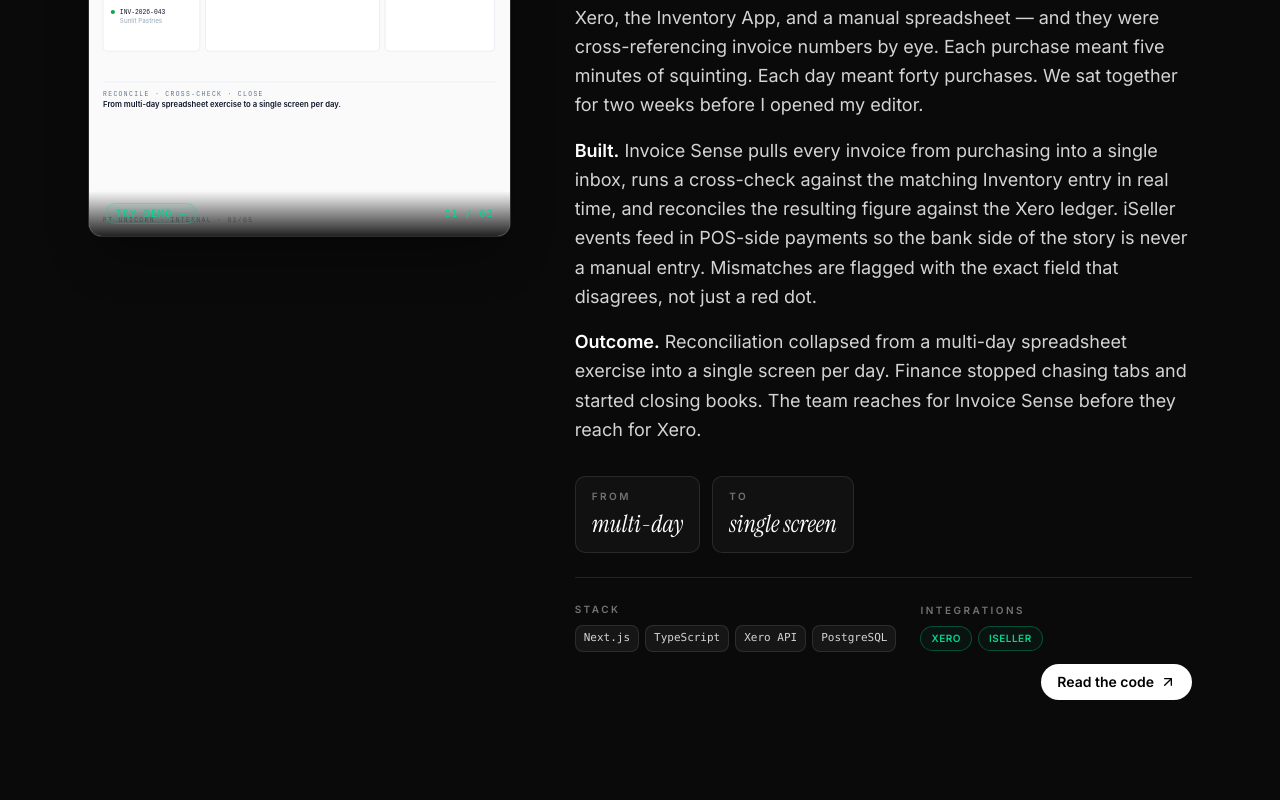
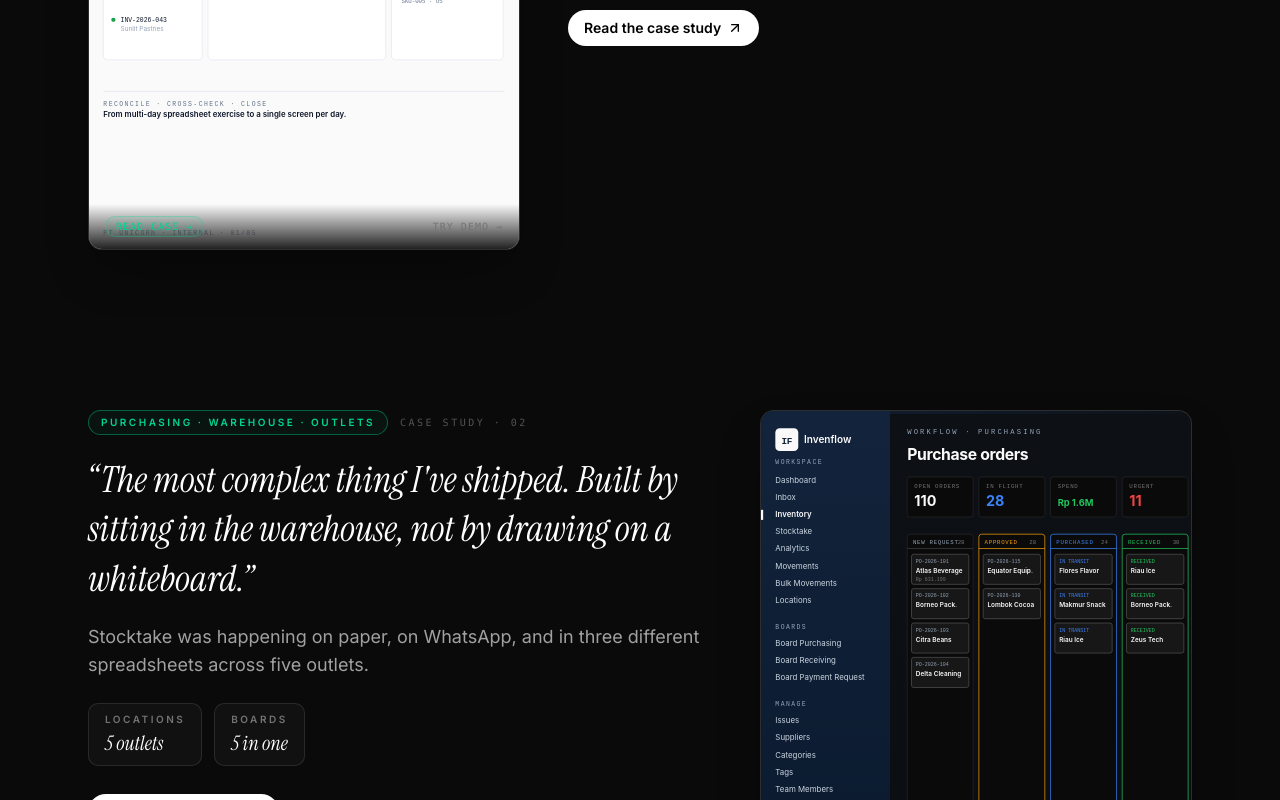
Before and after one commit to daws11/abdurrahmanfirdaus.com, a React (Vite) app: page / in a window 1280 px wide. Shown: the part 4720-5520 px from the top of the page. Built offline with nearby package versions, Linux system fonts and the light colour scheme.

Commit message:
refactor(home): Work section renders 5 ringkas cards from projectStories

```diff
--- a/src/components/sections/work.tsx
+++ b/src/components/sections/work.tsx
@@ -1,7 +1,6 @@
 import { motion } from "framer-motion";
-import { ArrowUpRight } from "lucide-react";
-import { caseStudies, sectionCopy } from "@/data/portfolio";
-import { cn } from "@/lib/utils";
+import { sectionCopy, projectStories } from "@/data/portfolio";
+import { CaseStudyCard } from "@/components/sections/CaseStudyCard";
 
 export function Work() {
   return (
@@ -10,7 +9,6 @@
       className="scroll-mt-20 border-t border-white/10 bg-neutral-950 py-20 text-white md:py-28"
     >
       <div className="mx-auto max-w-6xl px-6">
-        {/* Section heading */}
         <motion.div
           initial={{ opacity: 0, y: 16 }}
           whileInView={{ opacity: 1, y: 0 }}
@@ -19,7 +17,7 @@
           className="mb-20 flex flex-col gap-3"
         >
           <span className="text-xs font-semibold uppercase tracking-[0.3em] text-emerald-400">
-            Case studies · 03 / 05
+            Case studies · 05 / 05 — inside the work.
           </span>
           <h2 className="max-w-3xl font-serif text-4xl italic leading-tight md:text-5xl lg:text-6xl">
             {sectionCopy.work.heading}
@@ -32,198 +30,11 @@
         </motion.div>
 
         <div className="space-y-28 md:space-y-40">
-          {caseStudies.map((study, index) => (
-            <CaseStudyArticle key={study.id} study={study} index={index} />
+          {projectStories.map((story, index) => (
+            <CaseStudyCard key={story.id} story={story} index={index} />
           ))}
         </div>
       </div>
     </section>
   );
 }
-
-function CaseStudyArticle({
-  study,
-  index,
-}: {
-  study: (typeof caseStudies)[number];
-  index: number;
-}) {
-  // Alternate which side the hero visual sits on for visual rhythm.
-  const reverse = index % 2 === 1;
-
-  return (
-    <motion.article
-      initial={{ opacity: 0, y: 40 }}
-      whileInView={{ opacity: 1, y: 0 }}
-      viewport={{ once: true, margin: "-80px" }}
-      transition={{ duration: 0.8, ease: [0.22, 1, 0.36, 1] }}
-      className="grid grid-cols-1 gap-12 md:grid-cols-12 md:gap-16"
-    >
-      {/* Visual */}
-      <div
-        className={cn(
-          "md:col-span-5",
-          reverse && "md:order-2"
-        )}
-      >
-        <div className="relative overflow-hidden rounded-xl border border-white/10 bg-neutral-900 shadow-2xl shadow-black/40">
-          <img
-            src={study.heroSrc}
-            alt={`${study.id} placeholder`}
-            className="block aspect-[3/4] w-full object-cover"
-          />
-          {/* Placeholder label — links to live UI prototype. */}
-          <div className="absolute bottom-0 left-0 right-0 flex items-center justify-between bg-gradient-to-t from-neutral-950/90 to-transparent px-4 py-3 text-[10px] font-mono uppercase tracking-widest text-neutral-500">
-            <a
-              href={`#/demos/${study.id === "invoice" ? "invoice-sense" : study.id}`}
-              className="inline-flex items-center gap-1.5 rounded-full border border-emerald-400/30 bg-emerald-400/5 px-2.5 py-0.5 text-emerald-400 transition-colors hover:bg-emerald-400/10"
-            >
-              Try demo →
-            </a>
-            <span className="text-emerald-400">
-              {String(index + 1).padStart(2, "0")} / 03
-            </span>
-          </div>
-        </div>
-      </div>
-
-      {/* Story column */}
-      <div
-        className={cn(
-          "md:col-span-7 flex flex-col gap-6",
-          reverse && "md:order-1"
-        )}
-      >
-        {/* Meta + division tag */}
-        <div className="flex flex-col gap-3">
-          <div className="flex items-center gap-3">
-            <span className="rounded-full border border-emerald-400/40 bg-emerald-400/5 px-3 py-1 text-[10px] font-semibold uppercase tracking-[0.25em] text-emerald-400">
-              {study.division}
-            </span>
-            <span className="text-[10px] font-mono uppercase tracking-[0.25em] text-neutral-600">
-              Case study · {String(index + 1).padStart(2, "0")}
-            </span>
-          </div>
-
-          {/* Kicker — the scene-setter */}
-          <p className="max-w-2xl font-serif text-2xl italic leading-snug text-white md:text-3xl lg:text-4xl">
-            &ldquo;{study.kicker}&rdquo;
-          </p>
-        </div>
-
-        {/* FDE callout — what I did as FDE here */}
-        <blockquote className="relative border-l-2 border-emerald-400/60 pl-5">
-          <p className="text-base italic leading-relaxed text-neutral-300 md:text-lg">
-            {study.fdeCallout}
-          </p>
-          <p className="mt-3 text-[10px] font-semibold uppercase tracking-[0.25em] text-emerald-400">
-            FDE moment
-          </p>
-        </blockquote>
-
-        {/* Narrative — prose with bold sub-labels */}
-        <div className="space-y-4 text-base leading-relaxed text-neutral-300 md:text-lg">
-          {study.story.split("\n\n").map((paragraph, i) => (
-            <p key={i} className="whitespace-pre-line">
-              {renderInlineBold(paragraph)}
-            </p>
-          ))}
-        </div>
-
-        {/* Impact chips — the headlines */}
-        {study.impact.length > 0 && (
-          <div className="flex flex-wrap gap-3 pt-2">
-            {study.impact.map((m) => (
-              <div
-                key={m.label}
-                className="rounded-lg border border-white/10 bg-white/[0.03] px-4 py-3"
-              >
-                <p className="text-[10px] font-semibold uppercase tracking-[0.25em] text-neutral-500">
-                  {m.label}
-                </p>
-                <p className="mt-1 font-serif text-xl italic text-white md:text-2xl">
-                  {m.value}
-                </p>
-              </div>
-            ))}
-          </div>
-        )}
-
-        {/* Stack + integrations */}
-        <div className="flex flex-wrap items-center gap-x-6 gap-y-3 border-t border-white/10 pt-6">
-          <StackColumn label="Stack" items={study.stack} variant="mono" />
-          <StackColumn
-            label="Integrations"
-            items={study.integrations}
-            variant="pill"
-          />
-          <a
-            href={study.projectHref}
-            target="_blank"
-            rel="noreferrer"
-            className="group ml-auto inline-flex items-center gap-1.5 rounded-full bg-white px-4 py-2 text-sm font-semibold text-black transition-transform hover:scale-105 active:scale-95"
-          >
-            Read the code
-            <ArrowUpRight className="size-4 transition-transform group-hover:-translate-y-0.5 group-hover:translate-x-0.5" />
-          </a>
-        </div>
-      </div>
-    </motion.article>
-  );
-}
-
-function StackColumn({
-  label,
-  items,
-  variant,
-}: {
-  label: string;
-  items: string[];
-  variant: "mono" | "pill";
-}) {
-  return (
-    <div className="flex flex-col gap-2">
-      <p className="text-[10px] font-semibold uppercase tracking-[0.25em] text-neutral-500">
-        {label}
-      </p>
-      <div className="flex flex-wrap gap-1.5">
-        {items.map((s) =>
-          variant === "mono" ? (
-            <span
-              key={s}
-              className="rounded-md border border-white/10 bg-white/5 px-2 py-1 font-mono text-[11px] text-neutral-300"
-            >
-              {s}
-            </span>
-          ) : (
-            <span
-              key={s}
-              className="rounded-full border border-emerald-400/30 bg-emerald-400/5 px-2.5 py-1 text-[10px] font-semibold uppercase tracking-wider text-emerald-400"
-            >
-              {s}
-            </span>
-          )
-        )}
-      </div>
-    </div>
-  );
-}
-
-/**
- * Render a string with **bold** segments turned into <strong>.
- * Keeps inline prose scannable without a markdown dependency.
- */
-function renderInlineBold(text: string): React.ReactNode {
-  const parts = text.split(/(\*\*[^*]+\*\*)/g);
-  return parts.map((part, i) => {
-    const match = part.match(/^\*\*([^*]+)\*\*$/);
-    if (match) {
-      return (
-        <strong key={i} className="font-semibold text-white">
-          {match[1]}
-        </strong>
-      );
-    }
-    return <span key={i}>{part}</span>;
-  });
-}
```
